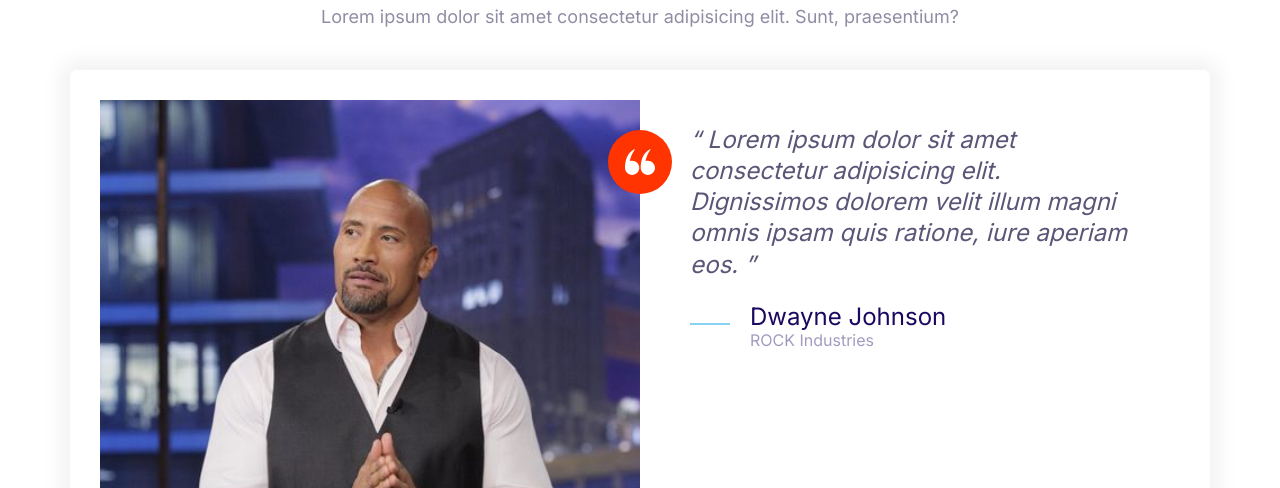
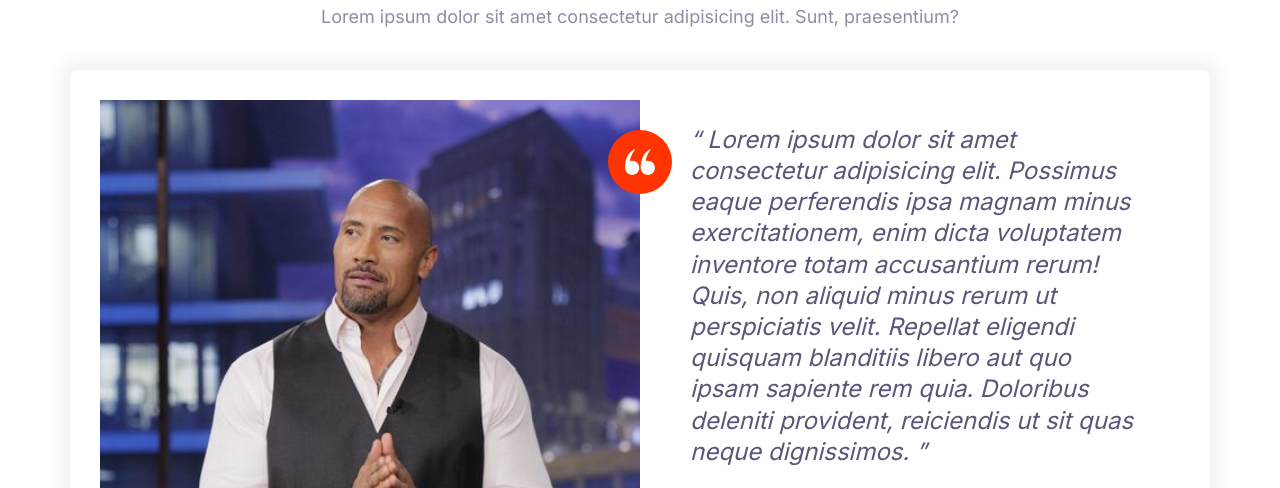
Before and after one commit to SreevathsanNS/Moshify, a website built with Parcel: page index.html in a window 1280 px wide. Shown: the part 5058-5546 px from the top of the page. Built offline with nearby package versions, Linux system fonts and the light colour scheme.

Commit message:
Quote changed

```diff
--- a/index.html
+++ b/index.html
@@ -337,9 +337,10 @@
                     </div>
                     <blockquote class="quote">
                         <p class="quote__text">
-                            Lorem ipsum dolor sit amet consectetur adipisicing elit.
-                            Dignissimos dolorem velit illum magni omnis
-                            ipsam quis ratione, iure aperiam eos.
+                            Lorem ipsum dolor sit amet consectetur adipisicing elit. Possimus eaque perferendis ipsa magnam minus exercitationem,
+                            enim dicta voluptatem inventore totam accusantium rerum! Quis, non aliquid minus rerum ut perspiciatis velit.
+                            Repellat eligendi quisquam blanditiis libero aut quo ipsam sapiente rem quia. Doloribus deleniti provident,
+                            reiciendis ut sit quas neque dignissimos.
                         </p>
                         <footer>
                             <div class="media">
```
